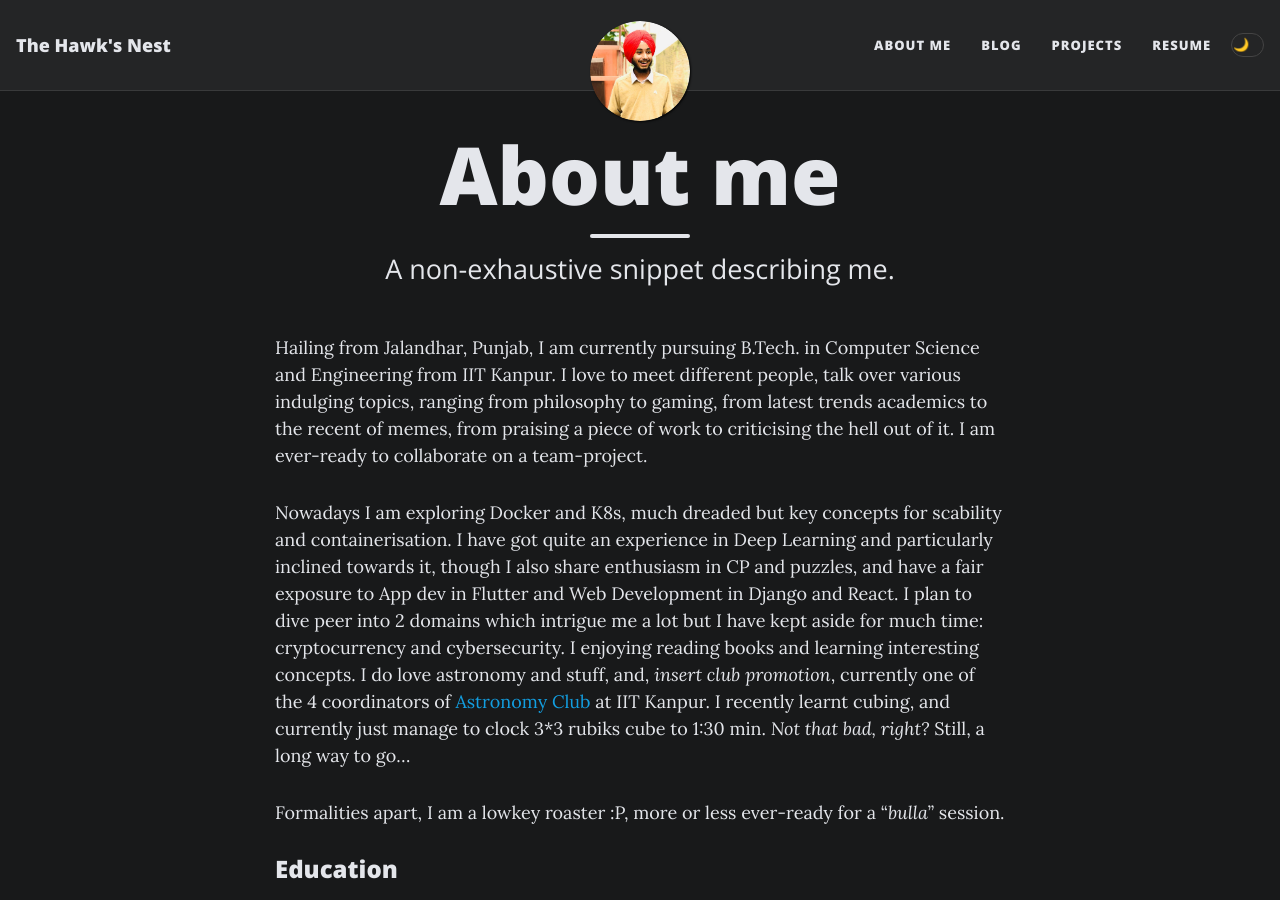
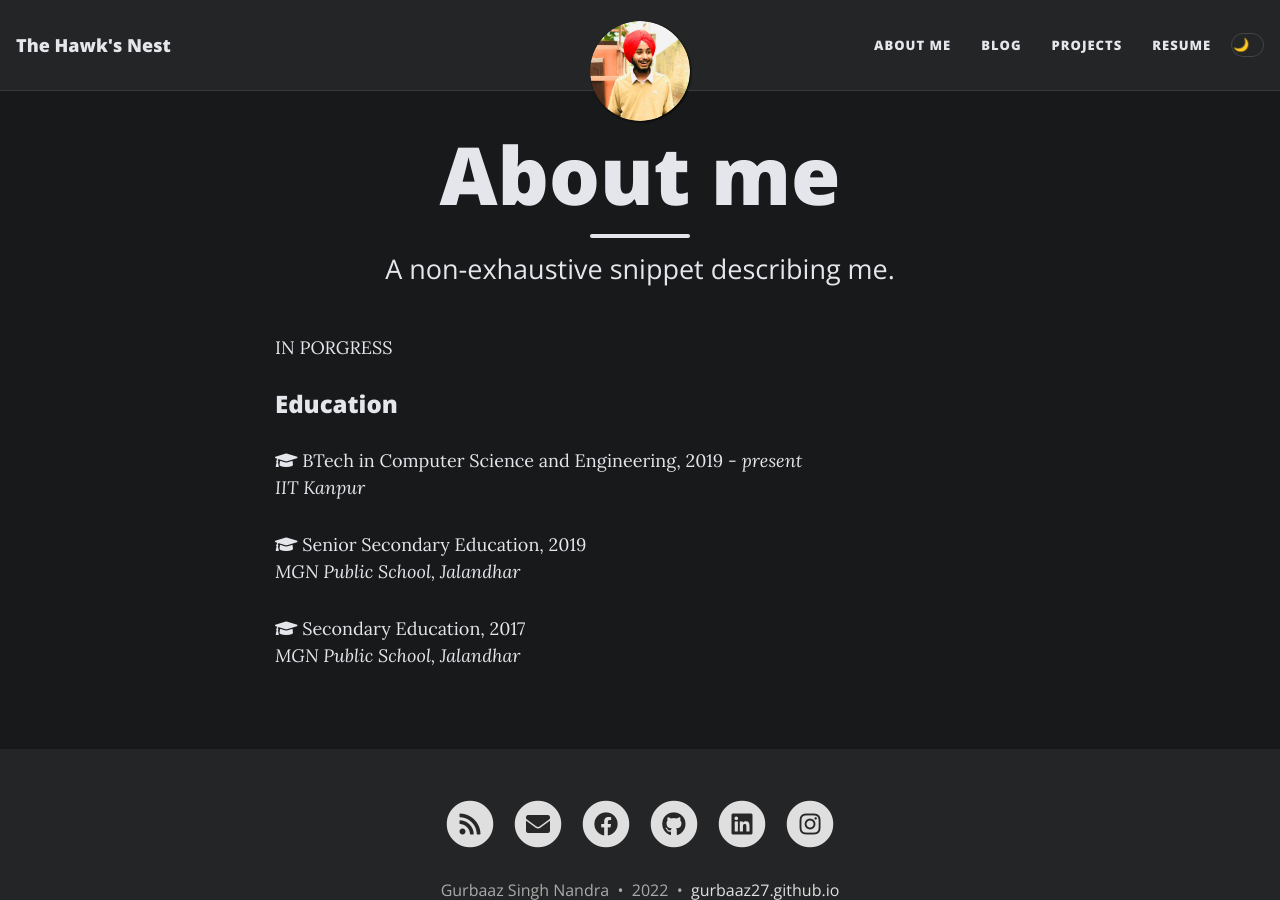
Before and after one commit to sans242/sans242.github.io, a Jekyll site: the page built from aboutme.md, in a window 1280 px wide and 900 px high. Built offline with Jekyll 4.4.1, drawn with Linux system fonts in a browser that asks for light colours; nearby versions of some CDN libraries.

Commit message:
Update aboutme.md

```diff
--- a/aboutme.md
+++ b/aboutme.md
@@ -4,11 +4,7 @@ title: About me
 subtitle: A non-exhaustive snippet describing me.
 ---
 
-Hailing from Jalandhar, Punjab, I am currently pursuing B.Tech. in Computer Science and Engineering from IIT Kanpur. I love to meet different people, talk over various indulging topics, ranging from philosophy to gaming, from latest trends academics to the recent of memes, from praising a piece of work to criticising the hell out of it. I am ever-ready to collaborate on a team-project.
-
-Nowadays I am exploring Docker and K8s, much dreaded but key concepts for scability and containerisation. I have got quite an experience in Deep Learning and particularly inclined towards it, though I also share enthusiasm in CP and puzzles, and have a fair exposure to App dev in Flutter and Web Development in Django and React. I plan to dive peer into 2 domains which intrigue me a lot but I have kept aside for much time: cryptocurrency and cybersecurity. I enjoying reading books and learning interesting concepts. I do love astronomy and stuff, and, *insert club promotion*, currently one of the 4 coordinators of [Astronomy Club](https://astroclubiitk.github.io) at IIT Kanpur. I recently learnt cubing, and currently just manage to clock 3*3 rubiks cube to 1:30 min. _Not that bad, right?_ Still, a long way to go...
-
-Formalities apart, I am a lowkey roaster :P, more or less ever-ready for a "_bulla_" session.
+IN PORGRESS
 
 ### Education
 
```
